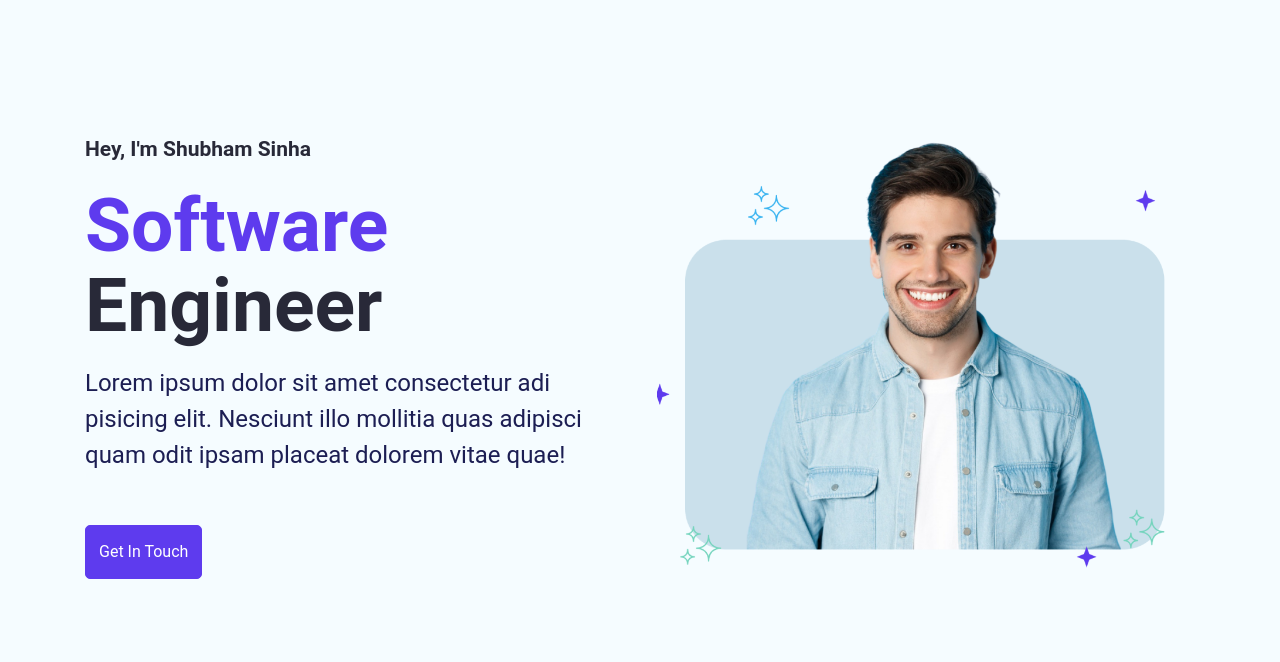
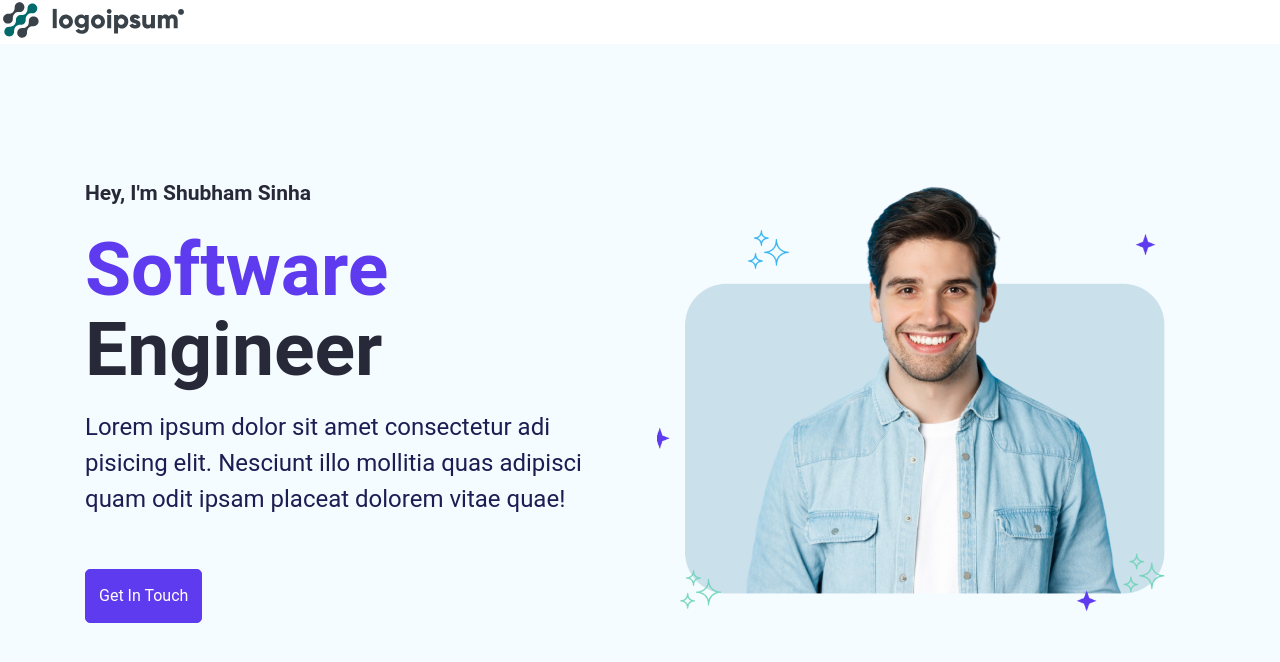
Before and after one commit to shubhamsinha21/mine_portfolio, a React (Create React App) app: page / in a window 1280 px wide. Shown: the top 662 px of the page. Built offline with nearby package versions, Linux system fonts and the light colour scheme.

Commit message:
Created Routes

```diff
--- a/src/App.js
+++ b/src/App.js
@@ -2,11 +2,20 @@
 import React from 'react';
 import { BrowserRouter as Router, Route, Routes } from 'react-router-dom'
 import Home from './pages/Home/HomeScreen';
+import Navbar from './pages/Home/Navbar';
 
 function App() {
   return (
     <div className="App">
-      <Home />
+      <Router>
+        <div>
+          <Navbar />
+          <Routes>
+            <Route path='/' element={<Home />} />
+            <Route path='*' element={<div> 404 Not Found</div>} />
+          </Routes>
+        </div>
+      </Router>
     </div>
   );
 }
--- a/src/pages/Home/Navbar.jsx
+++ b/src/pages/Home/Navbar.jsx
@@ -0,0 +1,44 @@
+import React, { useState, useEffect } from 'react'
+import { Link } from 'react-scroll'
+
+
+export default function Navbar() {
+
+    const [navActive, setNavActive] = useState(false);
+
+    const toggleNav = () => {
+        setNavActive(!navActive)
+    }
+
+    const closeMenu = () => {
+        setNavActive(false)
+    }
+
+    useEffect(() => {
+        const handleResize = () => {
+            if (window.innerWidth <= 500) {
+                closeMenu();
+            }
+        }
+
+        window.addEventListener('resize', handleResize)
+
+        return () => {
+            window.addEventListener('resize', handleResize)
+        }
+    }, [])
+
+    useEffect(() => {
+        if (window.innerWidth <= 1200) {
+            closeMenu();
+        }
+    }, [])
+
+    return (
+        <nav className={`navbar ${navActive ? 'active' : ''}`}>
+            <div>
+                <img src='./img/logo.svg' alt='logo' />
+            </div>
+        </nav>
+    )
+}
```
